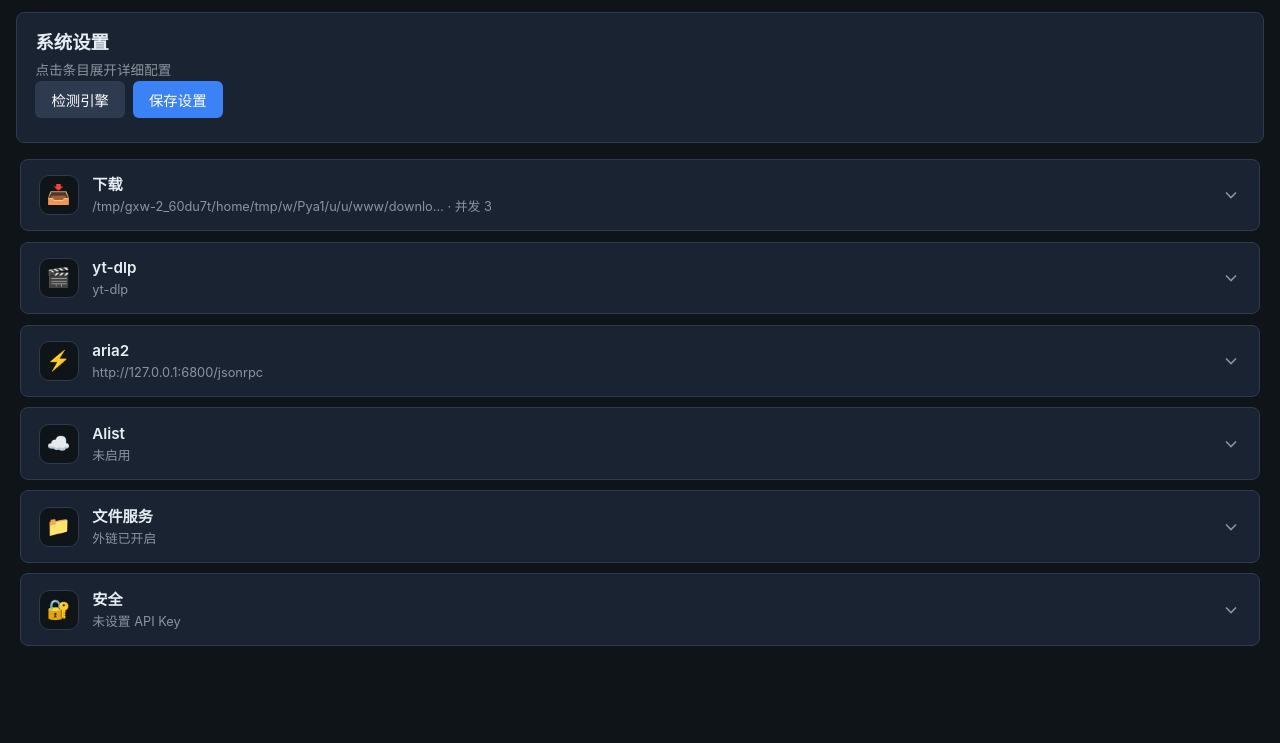
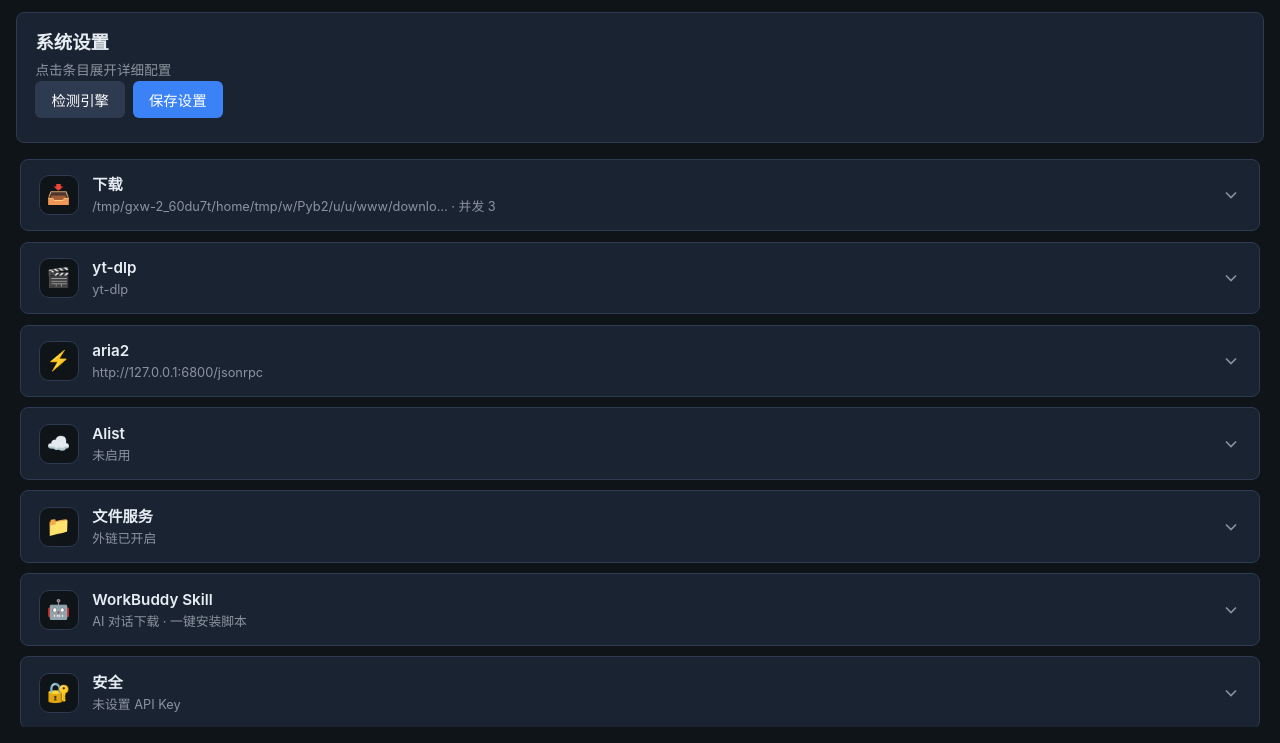
Before and after one commit to lhp2048/MXDownloader, a FastAPI app: page /settings in a window 1280 px wide. Shown: the part 57-800 px from the top of the page. Run offline with FastAPI, Linux system fonts and the light colour scheme; some libraries are stand-ins or nearby versions.

Commit message:
Add WorkBuddy Skill install scripts and settings download entry.
Expose skill files and platform installers via HTTP so users can one-click install from the settings page.

Co-authored-by: Cursor <cursoragent@cursor.com>

```diff
--- /dev/null
+++ b/app/api/skills.py
@@ -0,0 +1,79 @@
+import io
+import zipfile
+from pathlib import Path
+
+from fastapi import APIRouter, HTTPException, Request
+from fastapi.responses import FileResponse, Response
+
+PROJECT_ROOT = Path(__file__).resolve().parent.parent.parent
+SKILL_DIR = PROJECT_ROOT / "skills" / "mydownloader"
+SCRIPTS_DIR = PROJECT_ROOT / "scripts"
+DEFAULT_BASE = "http://127.0.0.1:8766"
+
+router = APIRouter(tags=["skills"])
+
+
+def _request_base_url(request: Request) -> str:
+    return str(request.base_url).rstrip("/")
+
+
+def _replace_base_url(content: str, base_url: str) -> str:
+    return content.replace(DEFAULT_BASE, base_url)
+
+
+@router.get("/skills/mydownloader/SKILL.md")
+async def get_skill_md(request: Request) -> Response:
+    path = SKILL_DIR / "SKILL.md"
+    if not path.is_file():
+        raise HTTPException(status_code=404, detail="SKILL.md not found")
+    content = _replace_base_url(path.read_text(encoding="utf-8"), _request_base_url(request))
+    return Response(content=content, media_type="text/markdown; charset=utf-8")
+
+
+@router.get("/skills/mydownloader/references/api.md")
+async def get_skill_api_ref(request: Request) -> Response:
+    path = SKILL_DIR / "references" / "api.md"
+    if not path.is_file():
+        raise HTTPException(status_code=404, detail="api.md not found")
+    content = _replace_base_url(path.read_text(encoding="utf-8"), _request_base_url(request))
+    return Response(content=content, media_type="text/markdown; charset=utf-8")
+
+
+@router.get("/skills/mydownloader/bundle.zip")
+async def get_skill_bundle(request: Request) -> Response:
+    base_url = _request_base_url(request)
+    skill_md = _replace_base_url(
+        (SKILL_DIR / "SKILL.md").read_text(encoding="utf-8"),
+        base_url,
+    )
+    api_md = _replace_base_url(
+        (SKILL_DIR / "references" / "api.md").read_text(encoding="utf-8"),
+        base_url,
+    )
+
+    buffer = io.BytesIO()
+    with zipfile.ZipFile(buffer, "w", zipfile.ZIP_DEFLATED) as zf:
+        zf.writestr("mydownloader/SKILL.md", skill_md)
+        zf.writestr("mydownloader/references/api.md", api_md)
+    buffer.seek(0)
+    return Response(
+        content=buffer.getvalue(),
+        media_type="application/zip",
+        headers={"Content-Disposition": 'attachment; filename="mydownloader-skill.zip"'},
+    )
+
+
+@router.get("/scripts/install-workbuddy-skill.sh")
+async def get_install_script_sh() -> FileResponse:
+    path = SCRIPTS_DIR / "install-workbuddy-skill.sh"
+    if not path.is_file():
+        raise HTTPException(status_code=404, detail="install script not found")
+    return FileResponse(path, media_type="text/x-sh", filename="install-workbuddy-skill.sh")
+
+
+@router.get("/scripts/install-workbuddy-skill.ps1")
+async def get_install_script_ps1() -> FileResponse:
+    path = SCRIPTS_DIR / "install-workbuddy-skill.ps1"
+    if not path.is_file():
+        raise HTTPException(status_code=404, detail="install script not found")
+    return FileResponse(path, media_type="text/plain", filename="install-workbuddy-skill.ps1")
--- a/app/api/web.py
+++ b/app/api/web.py
@@ -113,10 +113,11 @@ async def media_page(request: Request) -> HTMLResponse:
 
 @router.get("/settings", response_class=HTMLResponse)
 async def settings_page(request: Request) -> HTMLResponse:
+    base_url = str(request.base_url).rstrip("/")
     return templates.TemplateResponse(
         request,
         "settings.html",
-        {"settings": settings},
+        {"settings": settings, "base_url": base_url},
     )
 
 
--- a/app/main.py
+++ b/app/main.py
@@ -11,6 +11,7 @@ from starlette.requests import Request
 from app.api.playlists import router as playlists_router
 from app.api.routes import router as api_router
 from app.api.files import router as files_router
+from app.api.skills import router as skills_router
 from app.api.web import router as web_router
 from app.config import settings
 from app.db import init_db
@@ -53,6 +54,7 @@ app.mount("/static", StaticFiles(directory=str(WEB_DIR / "static")), name="stati
 app.include_router(files_router)
 app.include_router(playlists_router)
 app.include_router(api_router)
+app.include_router(skills_router)
 app.include_router(web_router)
 
 
--- a/app/web/static/style.css
+++ b/app/web/static/style.css
@@ -718,8 +718,14 @@ th { color: var(--muted); font-weight: 500; }
   font-size: 0.78rem;
   line-height: 1.5;
   white-space: pre-wrap;
-  word-break: break-word;
-  color: var(--text);
+  word-break: break-all;
+}
+
+.skill-download-grid {
+  display: flex;
+  flex-wrap: wrap;
+  gap: 0.5rem;
+  margin: 0.75rem 0;
 }
 
 .install-steps {
--- a/app/web/templates/settings.html
+++ b/app/web/templates/settings.html
@@ -168,6 +168,63 @@
         </div>
       </section>
 
+      <section class="card settings-item" :class="{ 'is-open': isOpen('workbuddy') }">
+        <button type="button" class="settings-item-row" @click="toggle('workbuddy')" :aria-expanded="isOpen('workbuddy')">
+          <span class="settings-item-icon" aria-hidden="true">🤖</span>
+          <div class="settings-item-main">
+            <span class="settings-item-title">WorkBuddy Skill</span>
+            <span class="settings-item-summary">AI 对话下载 · 一键安装脚本</span>
+          </div>
+          <span class="settings-item-chevron" aria-hidden="true"></span>
+        </button>
+        <div class="settings-item-body" x-show="isOpen('workbuddy')">
+          <div class="settings-fields">
+            <p class="field-hint">
+              下载安装脚本并运行，自动将 Skill 安装到 <code>~/.workbuddy/skills/mydownloader/</code>，然后重启 WorkBuddy 即可在对话中使用「下载」等指令。
+            </p>
+            <div class="skill-download-grid">
+              <a class="btn" href="{{ base_url }}/scripts/install-workbuddy-skill.sh" download>macOS / Linux 安装脚本</a>
+              <a class="btn" href="{{ base_url }}/scripts/install-workbuddy-skill.ps1" download>Windows 安装脚本</a>
+              <a class="btn secondary" href="{{ base_url }}/skills/mydownloader/bundle.zip" download>Skill 技能包 (.zip)</a>
+              <a class="btn secondary" href="{{ base_url }}/skills/mydownloader/SKILL.md" download>SKILL.md</a>
+            </div>
+            <div class="install-help" x-data="{ tab: 'mac', open: true }">
+              <button type="button" class="install-help-toggle" @click="open = !open" :aria-expanded="open">
+                <span>安装说明</span>
+                <span class="settings-item-chevron" :class="{ 'is-open': open }" aria-hidden="true"></span>
+              </button>
+              <div class="install-help-body" x-show="open" x-cloak>
+                <div class="install-help-tabs">
+                  <button type="button" class="install-tab" :class="{ active: tab === 'mac' }" @click="tab = 'mac'">macOS / Linux</button>
+                  <button type="button" class="install-tab" :class="{ active: tab === 'win' }" @click="tab = 'win'">Windows</button>
+                  <button type="button" class="install-tab" :class="{ active: tab === 'manual' }" @click="tab = 'manual'">手动 / 上传</button>
+                </div>
+                <div x-show="tab === 'mac'" class="install-help-content">
+                  <p class="install-help-lead">下载脚本后执行，或一行命令在线安装：</p>
+                  <pre class="install-code">chmod +x install-workbuddy-skill.sh
+./install-workbuddy-skill.sh {{ base_url }}
+
+# 或一行命令
+curl -fsSL {{ base_url }}/scripts/install-workbuddy-skill.sh | bash -s -- {{ base_url }}</pre>
+                </div>
+                <div x-show="tab === 'win'" class="install-help-content">
+                  <p class="install-help-lead">下载 .ps1 后右键「使用 PowerShell 运行」，或在 PowerShell 中：</p>
+                  <pre class="install-code">Set-ExecutionPolicy -Scope Process Bypass
+.\install-workbuddy-skill.ps1 -BaseUrl "{{ base_url }}"</pre>
+                </div>
+                <div x-show="tab === 'manual'" class="install-help-content">
+                  <p class="install-help-lead">也可下载 Skill 技能包，解压到 WorkBuddy 技能目录，或在 WorkBuddy 技能面板上传 zip：</p>
+                  <pre class="install-code">~/.workbuddy/skills/mydownloader/
+├── SKILL.md
+└── references/api.md</pre>
+                  <p class="field-hint">安装后请完全退出并重启 WorkBuddy。</p>
+                </div>
+              </div>
+            </div>
+          </div>
+        </div>
+      </section>
+
       <section class="card settings-item" :class="{ 'is-open': isOpen('security') }">
         <button type="button" class="settings-item-row" @click="toggle('security')" :aria-expanded="isOpen('security')">
           <span class="settings-item-icon" aria-hidden="true">🔐</span>
```
Also changed, not shown: 2 other files.
